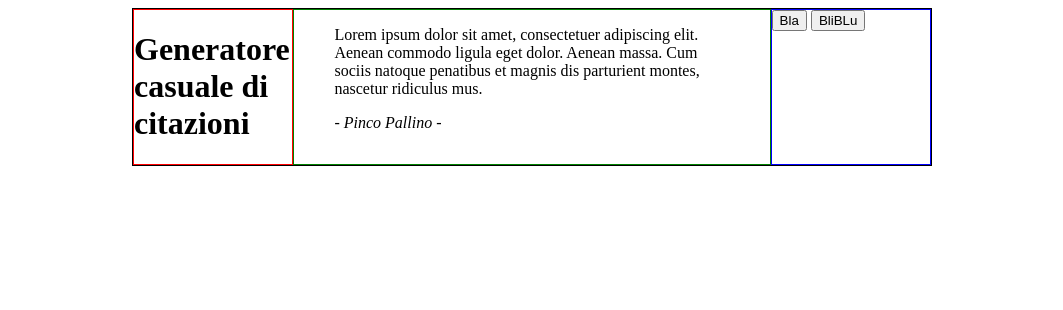
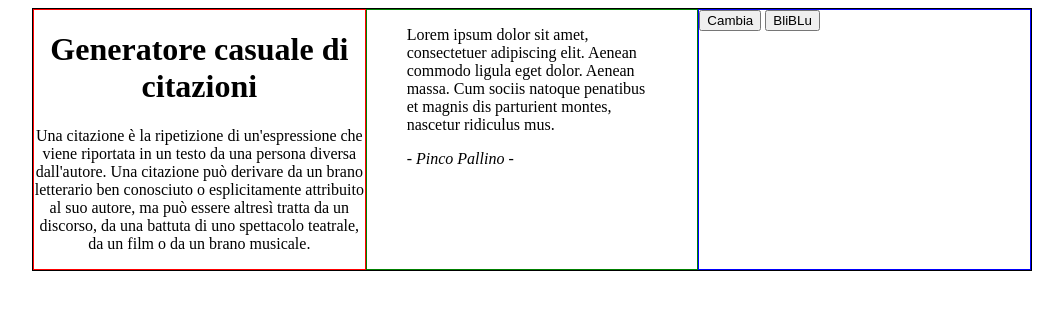
Before and after one commit to sasukeViBritannia/random-quote-machine, a plain HTML site: page index.html in a window 1280 px wide. Shown: the whole page, without its empty margins (108-1171 px from the left). Drawn offline with nearby package versions, Linux system fonts and the light colour scheme.

Commit message:
Aggiunto file jscript

```diff
--- /dev/null
+++ b/animazione.js
@@ -0,0 +1,5 @@
+$(document).ready(function(){
+	$("#nextCit").click(function(){
+		$("#citazione").text("Testo cambiato!!");
+	});
+});
--- a/index.html
+++ b/index.html
@@ -5,6 +5,8 @@
 	<meta charset="utf-8">
 	<meta name="viewport" content="width=device-width initial-scale=1.0">
 	<link rel="stylesheet" type="text/css" href="stile.css">
+	<script src="https://ajax.googleapis.com/ajax/libs/jquery/3.2.1/jquery.min.js"></script>
+	<script src="animazione.js"></script>
 </head>
 <body>
 	<!-- Contenitore della pagina -->
@@ -12,17 +14,19 @@
 		<!-- Contenitore intestazione -->
 		<header class="intestazione">
 			<h1>Generatore casuale di citazioni</h1>
+			<p>Una citazione è la ripetizione di un'espressione che viene riportata in un testo da una persona diversa dall'autore. Una citazione può derivare da un brano letterario ben conosciuto o esplicitamente attribuito al suo autore, ma può essere altresì tratta da un discorso, da una battuta di uno spettacolo teatrale, da un film o da un brano musicale.</p>
+			<a href="https://it.wikipedia.org/wiki/Citazione"></a>
 		</header>
 		<!-- Contenitore scheda citazioni -->
 		<div class="citazioni">
 			<blockquote>
-				<p>Lorem ipsum dolor sit amet, consectetuer adipiscing elit. Aenean commodo ligula eget dolor. Aenean massa. Cum sociis natoque penatibus et magnis dis parturient montes, nascetur ridiculus mus.</p>
+				<p id="citazione">Lorem ipsum dolor sit amet, consectetuer adipiscing elit. Aenean commodo ligula eget dolor. Aenean massa. Cum sociis natoque penatibus et magnis dis parturient montes, nascetur ridiculus mus.</p>
 				<cite>- Pinco Pallino -</cite>
 			</blockquote>
 		</div>
 		<!-- Contenitore posizionamento tasti -->
 		<div class="tastiera">
-			<button>Bla</button>
+			<button id="nextCit">Cambia</button>
 			<button>BliBLu</button>
 		</div>
 	</div>
--- a/stile.css
+++ b/stile.css
@@ -4,7 +4,7 @@
 
 .contenitore {
 	border: 1px solid black;
-	max-width: 800px;
+	max-width: 1000px;
 	margin: auto;
 	display: flex;
 	flex-direction: row;
@@ -12,19 +12,16 @@
 
 .intestazione {
 	border: 1px solid red;
-	//margin: 10px 50px 20px 50px;
-	//text-align: center;
+	text-align: center;
 	flex: 1;
 }
 
 .citazioni {
 	border: 1px solid green;
-	//margin: 10px 50px 20px 50px;
-	flex: 3;
+	flex: 1;
 }
 
 .tastiera {
 	border: 1px solid blue;
-	//margin: 10px 50px 20px 50px;
 	flex: 1;
 }
```
